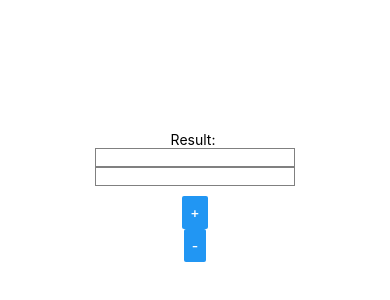
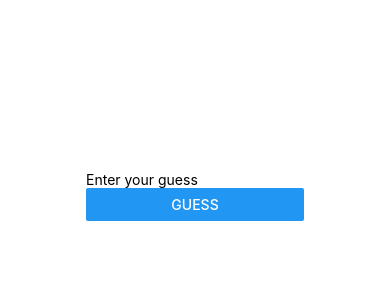
Before and after one commit to F0rsu/mobiiliohjelmointi, a React Native app: screen / in a window 390 px wide. Shown: the part 226-526 px from the top of the page. Built offline with nearby package versions, Linux system fonts and the light colour scheme.

Commit message:
Lisätty arvauspeli

```diff
--- a/App.js
+++ b/App.js
@@ -1,11 +1,15 @@
-import React from "react";
-import { View, StyleSheet } from "react-native";
+
+import { StyleSheet } from "react-native";
 import Laskin from "./assets/Laskin";
+import React, { useState } from "react";
+import { View, Button, Alert, TextInput, Image } from "react-native";
+import Guessing from "./assets/Guessing";
+import { StatusBar } from "expo-status-bar";
 
 export default function App() {
   return (
     <View style={styles.container}>
-      <Laskin />
+      <Guessing/>
     </View>
   );
 }
--- /dev/null
+++ b/assets/Guessing.js
@@ -0,0 +1,46 @@
+import React, { useState } from "react";
+import { View, Text, TextInput, Button, Alert } from "react-native";
+
+export default function Guessing() {
+  const [guess, setGuess] = useState("");
+  const [message, setMessage] = useState("");
+  const [randomNumber, setRandomNumber] = useState(Math.floor(Math.random() * 100) + 1);
+  const [tries, setTries] = useState(0);
+
+  const handleGuess = () => {
+    const userGuess = parseInt(guess);
+
+    setTries(tries + 1);
+
+    if (isNaN(userGuess)) {
+      setMessage("Please enter a valid number.");
+    } else if (userGuess < 1 || userGuess > 100) {
+      setMessage("Please enter a number between 1 and 100.");
+    } else if (userGuess === randomNumber) {
+    Alert.alert(`Congratulations! You guessed the correct number in ${tries} tries.`);
+    } else if (userGuess < randomNumber) {
+      setMessage("Your guess is too low. Try again.");
+    } else {
+      setMessage("Your guess is too high. Try again.");
+    }
+
+
+
+
+
+    setGuess("");
+  };
+
+  return (
+    <View>
+      <Text>{message}</Text>
+      <TextInput
+        placeholder="Enter your guess"
+        keyboardType="numeric"
+        value={guess}
+        onChangeText={setGuess}
+      />
+      <Button title="Guess" onPress={handleGuess} />
+    </View>
+  );
+}
```
